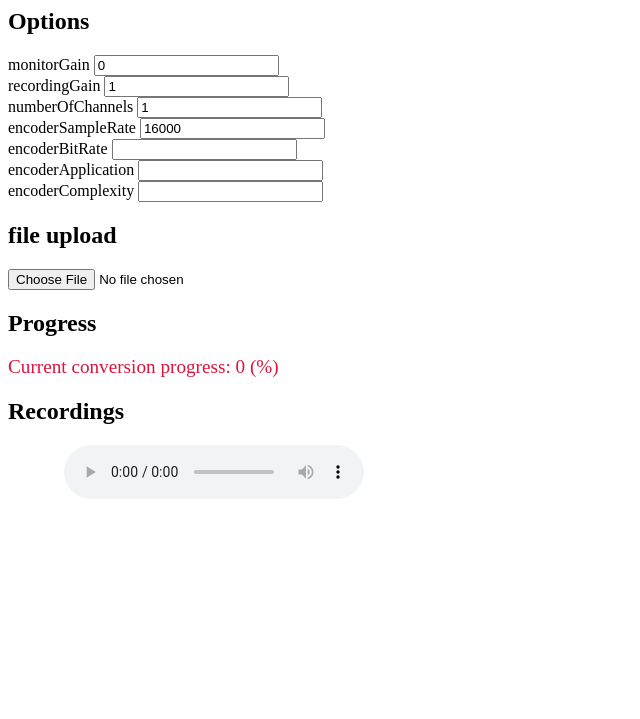
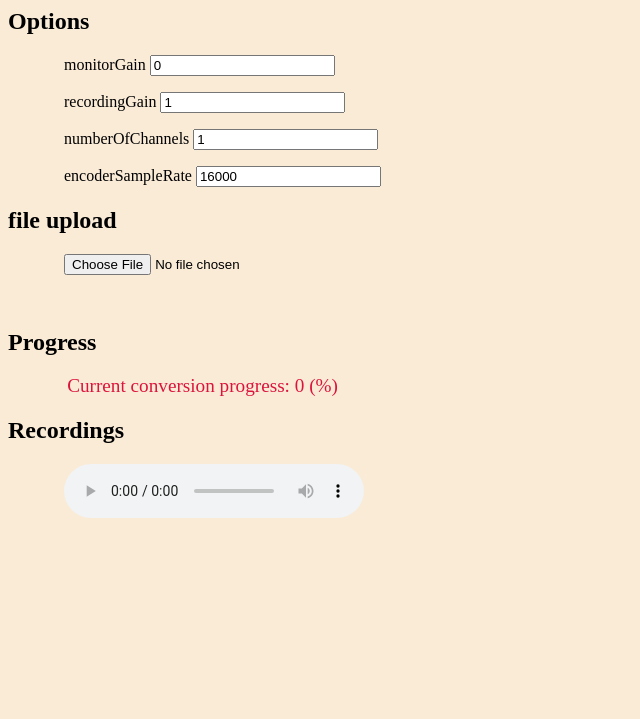
Before and after one commit to ouchunrun/encorderOgg, a plain HTML site: page index.html in a window 1280 px wide. Shown: the part 81-800 px from the top of the page, without its empty margins (0-640 px from the left). Drawn offline with Linux system fonts and the light colour scheme.

Commit message:
change page show

```diff
--- a/EncoderOgg.js
+++ b/EncoderOgg.js
@@ -12,8 +12,7 @@ function createRecorder (data) {
         encoderSampleRate: data.encoderSampleRate || 16000,
         originalSampleRateOverride: data.encoderSampleRate || 16000,
         recordingDuration: data.recordingDuration || 30000,
-        encoderPath: data.encoderWorkerPath || '/to-ogg-worker/encoderWorker.js',
-        encoderPathWasmPath: data.OggOpusEncoderWasmPath || '/to-ogg-worker/encoderWorker.wasm'
+        encoderPath: data.encoderWorkerPath || 'encoderWorker.js'
     }
     mediaRecorder = new Recorder(options)
     mediaRecorder.recoderOptions = data
--- a/index.html
+++ b/index.html
@@ -7,6 +7,9 @@
     <title>音频文件转换为ogg格式</title>
     <script src="recorder.js"></script>
     <style type='text/css'>
+        body{
+            background: antiquewhite;
+        }
         ul {
             list-style: none;
         }
@@ -24,53 +27,46 @@
 </head>
 <body>
 
-<h1>音频文件转换为ogg格式 16K 单声道</h1>
+<div class="content">
+    <h1>音频格式转换</h1>
     <h2>Options</h2>
 
-<div>
+    <ul>
+        <li>
             <label>monitorGain</label>
-    <input id="monitorGain" type="number" value="0"/>
-</div>
+            <label for="monitorGain"></label><input id="monitorGain" type="number" value="0"/>
+        </li>
+        <li>
+            <label>recordingGain</label>
+            <label for="recordingGain"></label><input id="recordingGain" type="number" value="1"/>
+        </li>
+        <li>
+            <label>numberOfChannels</label>
+            <label for="numberOfChannels"></label><input id="numberOfChannels" type="number" value="1"/>
+        </li>
+        <li>
+            <label>encoderSampleRate</label>
+            <label for="encoderSampleRate"></label><input id="encoderSampleRate" type="number" value="16000"/>
+        </li>
+    </ul>
 
-<div>
-    <label>recordingGain</label>
-    <input id="recordingGain" type="number" value="1"/>
-</div>
 
-<div>
-    <label>numberOfChannels</label>
-    <input id="numberOfChannels" type="number" value="1"/>
-</div>
-
-<div>
-    <label>encoderSampleRate</label>
-    <input id="encoderSampleRate" type="number" value="16000"/>
-</div>
-
-<div>
-    <label>encoderBitRate</label>
-    <input id="encoderBitRate" type="number" value=""/>
-</div>
-
-<div>
-    <label>encoderApplication</label>
-    <input id="encoderApplication" type="number" value=""/>
-</div>
-
-<div>
-    <label>encoderComplexity</label>
-    <input id="encoderComplexity" type="number" value=""/>
-</div>
 
     <h2>file upload</h2>
-<input type="file" id="fileInput"/>
+    <ul>
+        <li><input type="file" id="fileInput"/></li>
+    </ul>
     <br>
 
     <h2>Progress</h2>
     <div class="Progress">
-    <span>Current conversion progress:</span>
+        <ul>
+            <li>
+                Current conversion progress:
                 <span id="progress">0</span>
-    <span>(%)</span>
+                (%)
+            </li>
+        </ul>
     </div>
 
     <h2>Recordings</h2>
@@ -80,7 +76,7 @@
             <audio id="audio" src="" controls></audio>
         </li>
     </ul>
-
+</div>
 <script type="text/javascript" src="EncoderOgg.js"></script>
 <script type="text/javascript" src="index.js"></script>
 </body>
--- a/index.js
+++ b/index.js
@@ -41,11 +41,10 @@ function progressCallback(data){
  */
 function doneCallBack(file, blob){
     let dataBlob = new Blob([blob], {type: 'audio/ogg'});
-    let fileName = new Date().toISOString() + ".ogg";
     let url = URL.createObjectURL(dataBlob);
     audio.src = url;
     link.href = url;
-    link.download = fileName;
+    link.download = file.name;
     link.innerHTML = link.download;
 }
 
--- a/recorder.js
+++ b/recorder.js
@@ -19,7 +19,7 @@ var Recorder = function (config) {
     bufferLength: 4096,
     encoderApplication: 2049,
     encoderFrameSize: 20,
-    encoderPath: '/to-ogg-worker/encoderWorker.js',
+    encoderPath: '/encoderWorker.js',
     encoderSampleRate: 16000,
     maxFramesPerPage: 40,
     mediaTrackConstraints: true,
```
Lines whose indentation alone changed are shown as unchanged.
